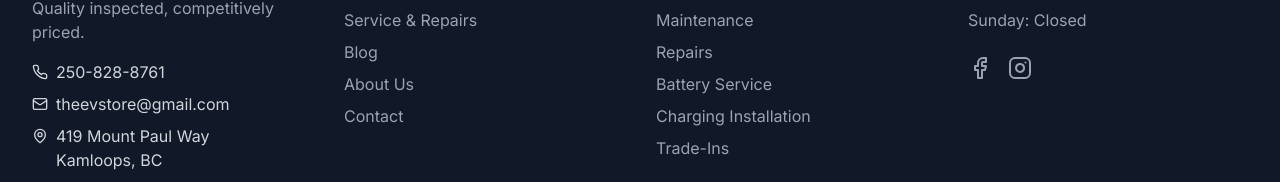
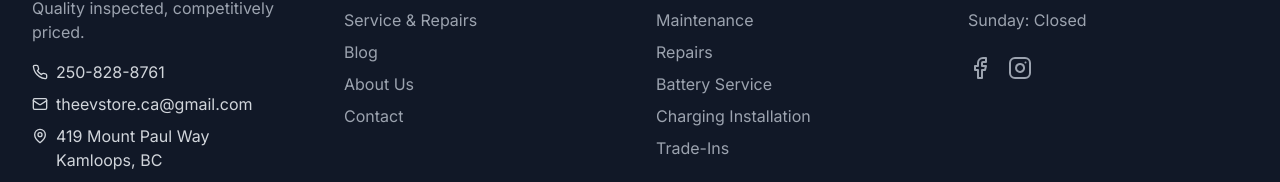
Before and after one commit to hodder123/evcars, a Next.js app: page / in a window 1280 px wide. Shown: the part 2273-2455 px from the top of the page. Built offline with nearby package versions, Linux system fonts and the light colour scheme.

Commit message:
Fix email to theevstore.ca@gmail.com

```diff
--- a/app/about/page.tsx
+++ b/app/about/page.tsx
@@ -56,8 +56,8 @@ export default function AboutPage() {
                   <Mail className="w-5 h-5 text-cyan-400 mt-1" />
                   <div>
                     <p className="text-white font-medium">Email</p>
-                    <a href="mailto:theevstore@gmail.com" className="text-gray-400 hover:text-cyan-400 transition-colors">
-                      theevstore@gmail.com
+                    <a href="mailto:theevstore.ca@gmail.com" className="text-gray-400 hover:text-cyan-400 transition-colors">
+                      theevstore.ca@gmail.com
                     </a>
                   </div>
                 </div>
--- a/app/components/Footer.tsx
+++ b/app/components/Footer.tsx
@@ -22,9 +22,9 @@ export default function Footer() {
                 <Phone className="w-4 h-4" />
                 <span>250-828-8761</span>
               </a>
-              <a href="mailto:theevstore@gmail.com" className="flex items-center space-x-2 text-gray-300 hover:text-cyan-400 transition-colors">
+              <a href="mailto:theevstore.ca@gmail.com" className="flex items-center space-x-2 text-gray-300 hover:text-cyan-400 transition-colors">
                 <Mail className="w-4 h-4" />
-                <span>theevstore@gmail.com</span>
+                <span>theevstore.ca@gmail.com</span>
               </a>
               <div className="flex items-start space-x-2 text-gray-300">
                 <MapPin className="w-4 h-4 mt-1" />
--- a/app/contact/page.tsx
+++ b/app/contact/page.tsx
@@ -51,8 +51,8 @@ export default function ContactPage() {
                   </div>
                   <div>
                     <h3 className="text-lg font-semibold text-white">Email Us</h3>
-                    <a href="mailto:theevstore@gmail.com" className="text-gray-400 hover:text-cyan-400 transition-colors">
-                      theevstore@gmail.com
+                    <a href="mailto:theevstore.ca@gmail.com" className="text-gray-400 hover:text-cyan-400 transition-colors">
+                      theevstore.ca@gmail.com
                     </a>
                   </div>
                 </div>
```
Also changed, not shown: 17 other files (tests, documents, lock files or other folders).
